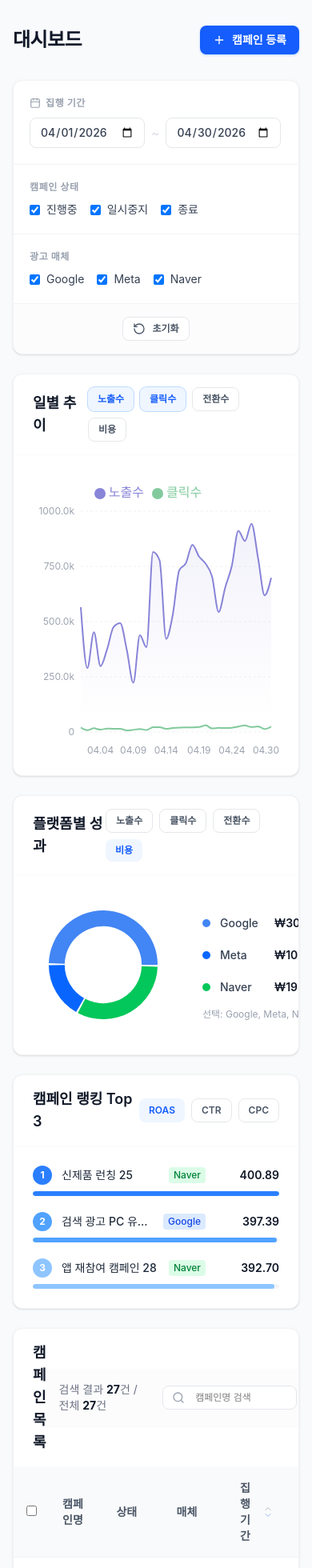
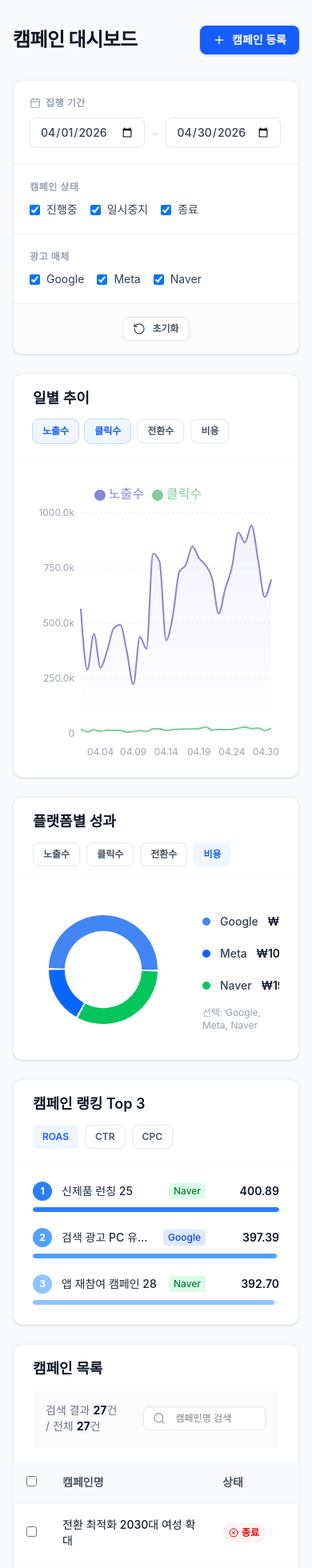
Before and after one commit to jin7969/marketing-dashboard, a React (Vite) app: page / in a window 390 px wide. Shown: the top 1960 px of the page at 80% size. Built offline with nearby package versions, Linux system fonts and the light colour scheme; data requests are answered from the project's data file.

Commit message:
feat: 반응형 스타일 수정

```diff
--- a/src/components/CampaignTable/TableRow.tsx
+++ b/src/components/CampaignTable/TableRow.tsx
@@ -19,12 +19,12 @@ export function TableRow({ campaign, isSelected, onToggleSelect }: TableRowProps
           className="rounded border-gray-300 text-blue-600 focus:ring-blue-500"
         />
       </td>
-      <td className="p-4 font-medium text-gray-900">{campaign.name}</td>
-      <td className="p-4">
+      <td className="min-w-[200px] p-4 font-medium text-gray-900">{campaign.name}</td>
+      <td className="min-w-[120px] p-4">
         <StatusBadge status={campaign.status} />
       </td>
       <td className="p-4 text-gray-600">{campaign.platform}</td>
-      <td className="p-4 text-gray-600">
+      <td className="min-w-[150px] p-4 text-gray-600">
         {campaign.startDate} ~ {campaign.endDate || '진행중'}
       </td>
       <td className="p-4 font-semibold">{formatCurrency(campaign.metrics.cost)}</td>
--- a/src/components/Header.tsx
+++ b/src/components/Header.tsx
@@ -8,7 +8,7 @@ export default function Header() {
 
   return (
     <header className="mb-8 flex items-center justify-between">
-      <h1 className="font-sans text-2xl font-bold tracking-tight text-gray-900">대시보드</h1>
+      <h1 className="font-sans text-2xl font-bold tracking-tight text-gray-900">캠페인 대시보드</h1>
       <Button
         icon={<Plus className="h-4 w-4" />}
         className="shadow-lg shadow-blue-200"
--- a/src/components/PlatformChart.tsx
+++ b/src/components/PlatformChart.tsx
@@ -80,7 +80,7 @@ export default function PlatformChart() {
           )}
         </div>
 
-        <div className="flex-1 space-y-1">
+        <div className="flex-1 space-y-1 overflow-auto">
           {platformData.map((item) => (
             <button
               key={item.platform}
--- a/src/components/_common/Card.tsx
+++ b/src/components/_common/Card.tsx
@@ -11,7 +11,7 @@ export function Card({ children, className = '', title, headerAction }: CardProp
   return (
     <div className={`overflow-hidden rounded-xl border border-gray-100 bg-white shadow-sm ${className}`}>
       {(title || headerAction) && (
-        <div className="flex items-center justify-between border-b border-gray-50 px-6 py-4">
+        <div className="flex flex-col gap-3 border-b border-gray-50 px-6 py-4 sm:flex-row sm:items-center sm:justify-between">
           {title && <h2 className="text-lg font-semibold text-gray-900">{title}</h2>}
           {headerAction && <div>{headerAction}</div>}
         </div>
```
